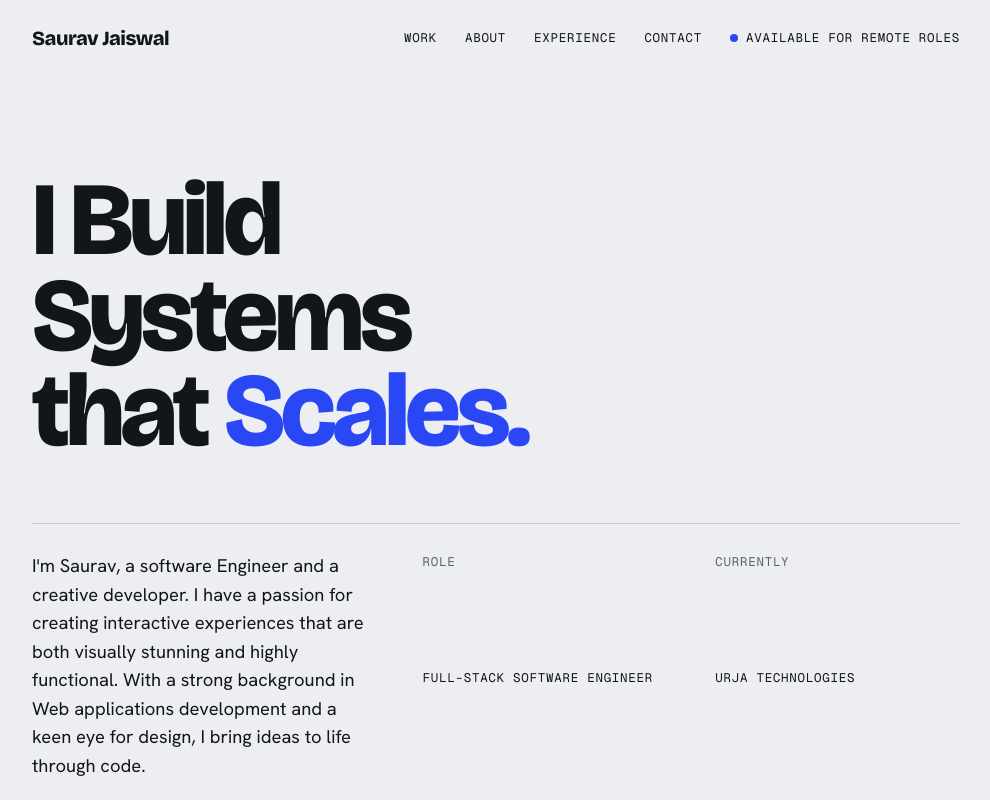
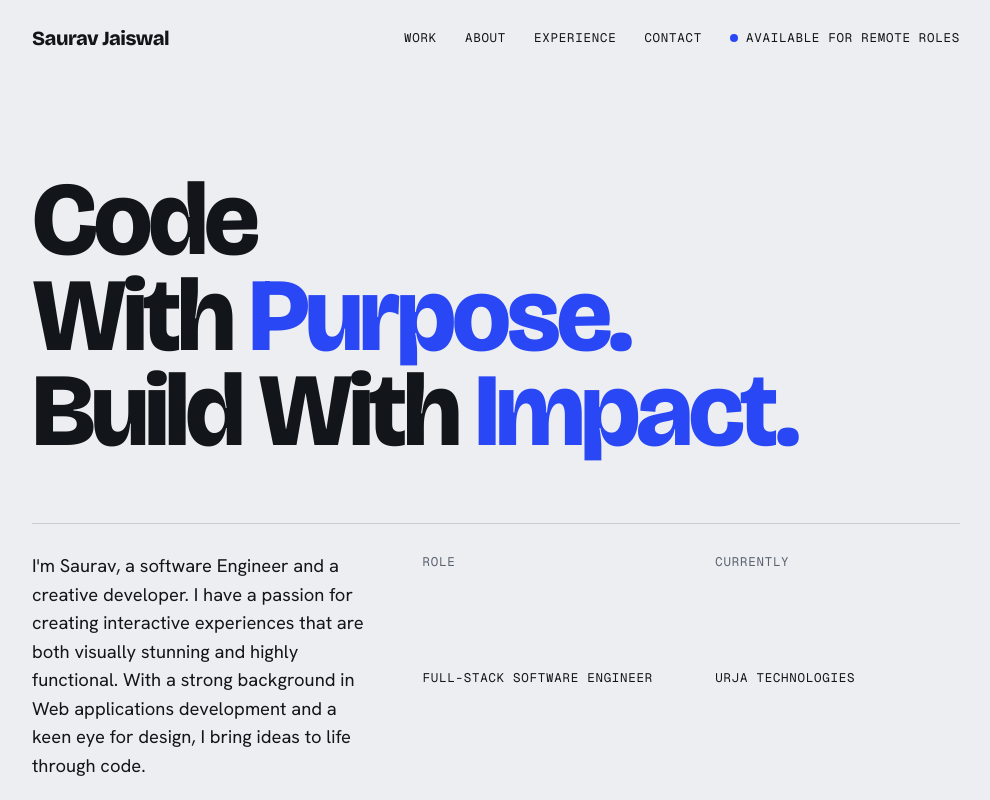
Before and after one commit to sauravjaswl14/gsap, a React (Vite) app: page / in a window 1280 px wide. Shown: the top 800 px of the page, without its empty margins (144-1134 px from the left). Built offline with nearby package versions, Linux system fonts and the light colour scheme.

Commit message:
fix: hero content

```diff
--- a/src/components/Hero.tsx
+++ b/src/components/Hero.tsx
@@ -8,10 +8,12 @@ export default function Hero() {
         className="font-display text-[clamp(2.5rem,10.5vw,6.5rem)] font-extrabold leading-[0.92] tracking-[-0.04em] text-balance"
         aria-label="Interfaces that move with intent."
       >
-        <Line>I Build</Line>
-        <Line>Systems</Line>
+        <Line>Code</Line>
         <Line>
-          that <em className="not-italic text-accent">Scales.</em>
+          With <em className="not-italic text-accent">Purpose.</em>
+        </Line>
+        <Line>
+          Build With <em className="not-italic text-accent">Impact.</em>
         </Line>
       </h1>
       <div className="hero-rule mt-[clamp(32px,5vw,64px)] h-px bg-line" />
```
